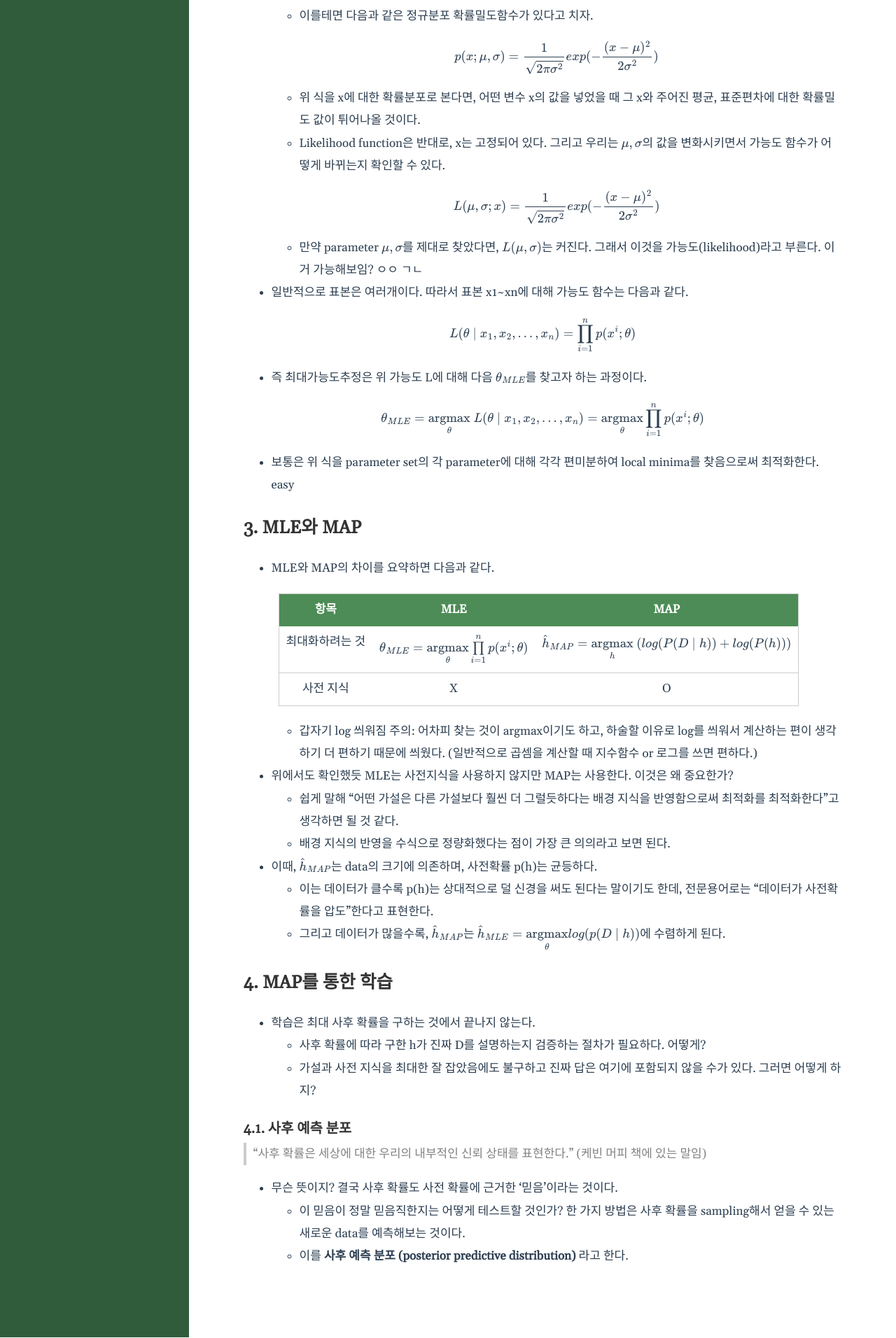
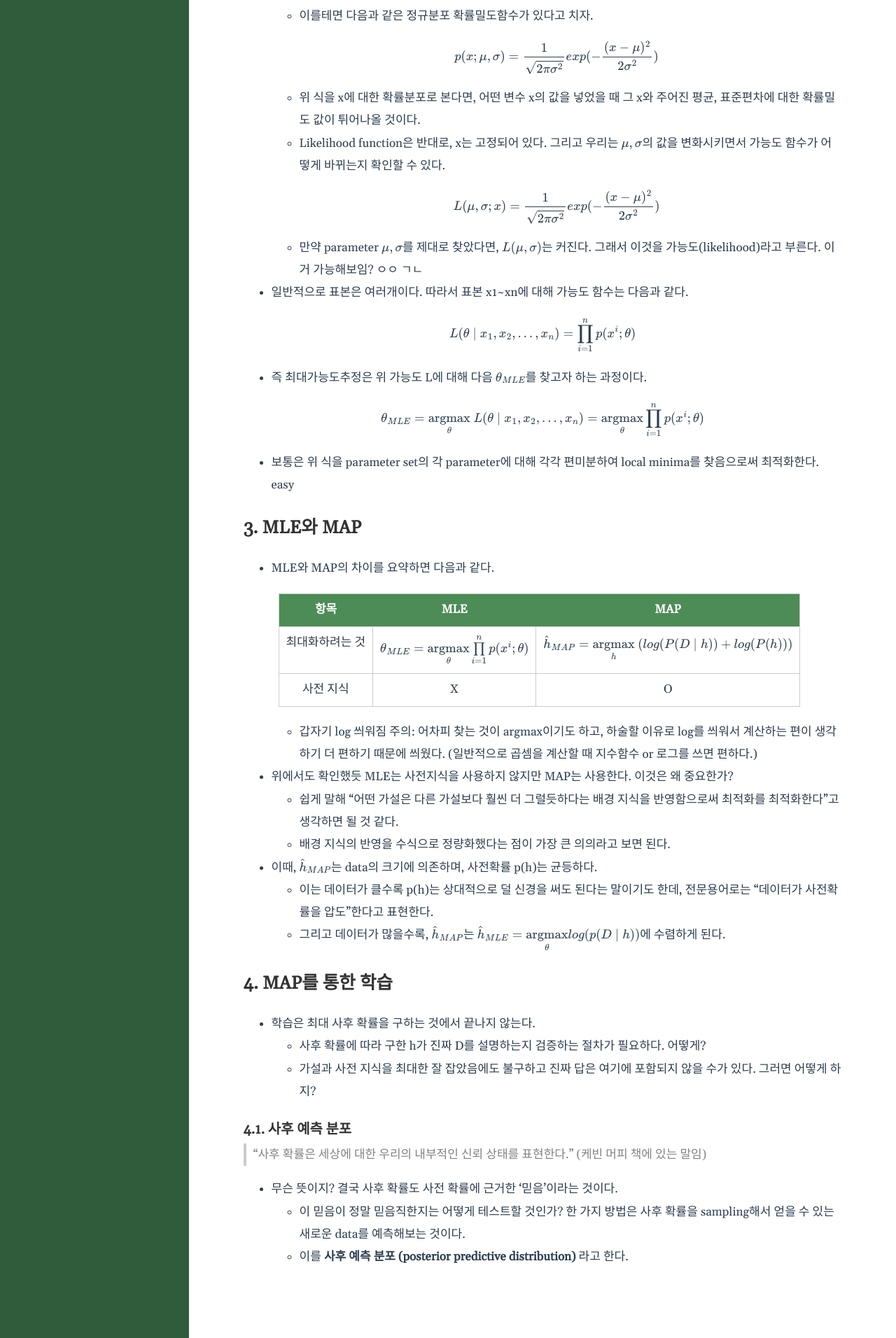
Before and after one commit to froggo-roggo/froggo-roggo.github.io, a Jekyll site: the page built from _posts/2024-05-03-svi.markdown, in a window 1280 px wide. Shown: the part 2379-4291 px from the top of the page at 70% size. Built offline with Jekyll 4.4.1, drawn with Linux system fonts in a browser that asks for light colours.

Commit message:
change css

```diff
--- a/public/css/style.css
+++ b/public/css/style.css
@@ -360,10 +360,10 @@ table tbody th {
   padding: 10px;
   font-weight: bold;
   vertical-align: top;
-  border-bottom: 1px solid #ccc;
+  border: 1px solid #ccc;
 }
 table td {
   padding: 10px;
   vertical-align: top;
-  border-bottom: 1px solid #ccc;
+  border: 1px solid #ccc;
 }
```
